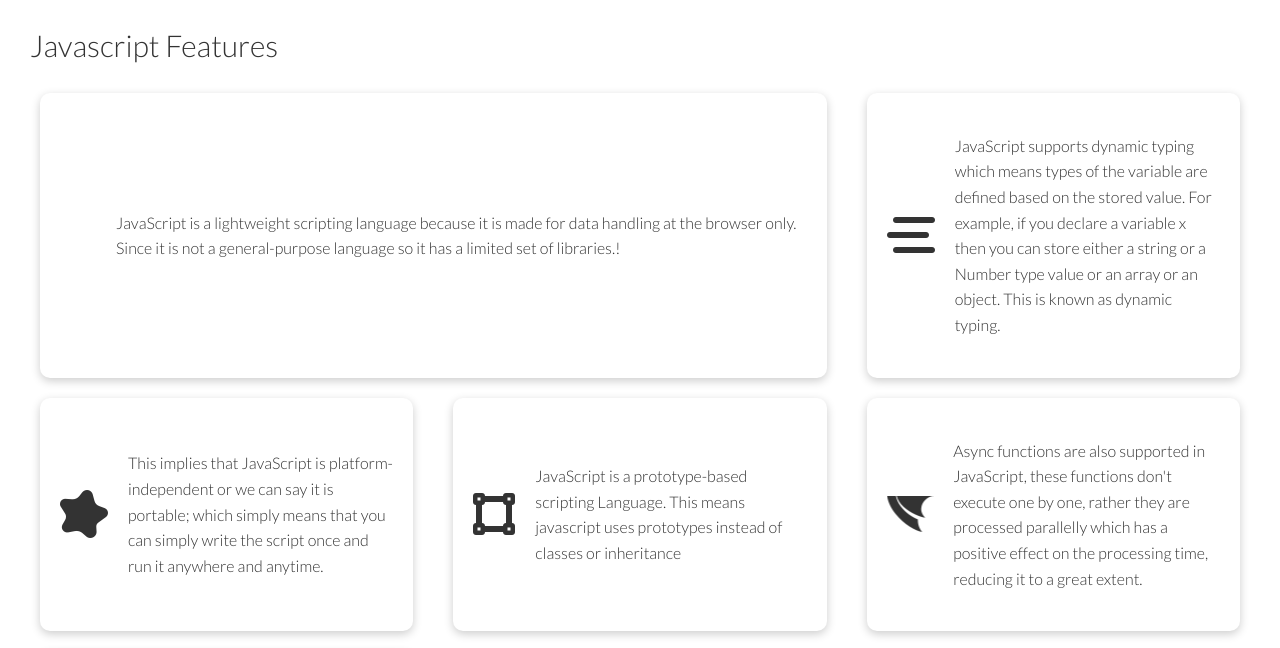
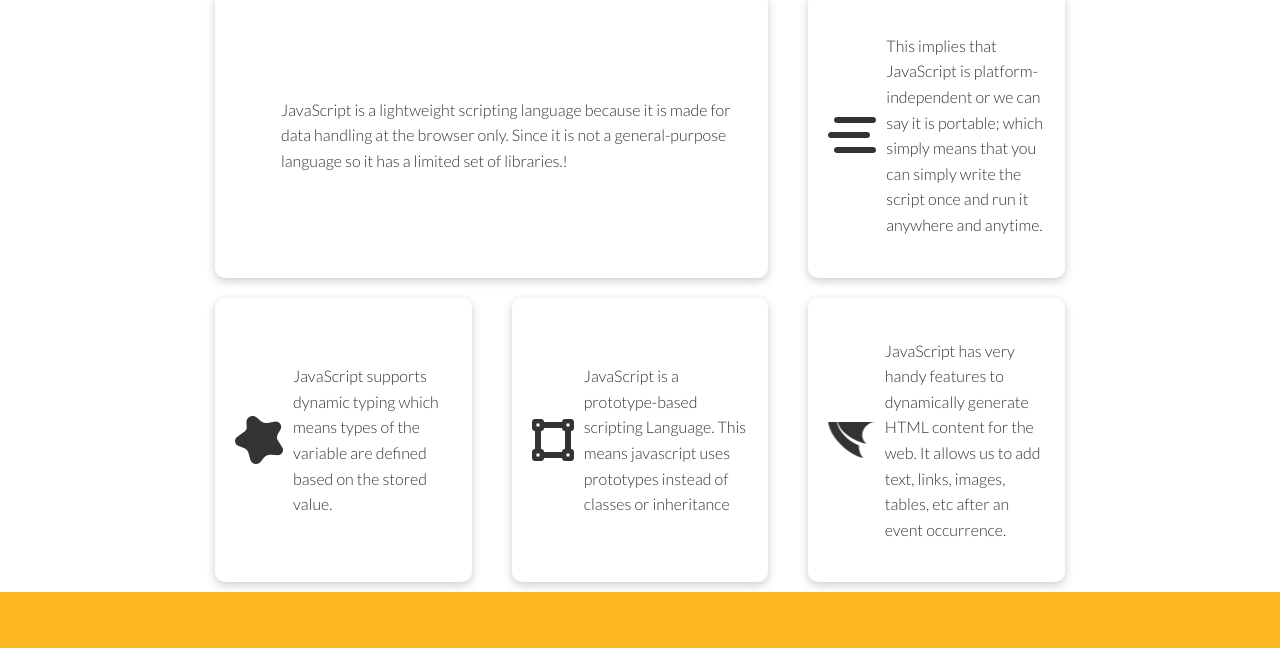
Before and after one commit to lab-brussels-1/loruki-group-3, a website: page features.html in a window 1280 px wide. Shown: the part 786-1434 px from the top of the page. Drawn offline with Linux system fonts and the light colour scheme.

Commit message:
modified the feature-main content and alignment

```diff
--- a/features.html
+++ b/features.html
@@ -76,18 +76,16 @@
         <div class="card flex">
           <i class="fas fa-stream fa-spin fa-3x"></i>
           <p>
-            JavaScript supports dynamic typing which means types of the variable
-            are defined based on the stored value. For example, if you declare a
-            variable x then you can store either a string or a Number type value
-            or an array or an object. This is known as dynamic typing.
+            This implies that JavaScript is platform-independent or we can say
+            it is portable; which simply means that you can simply write the
+            script once and run it anywhere and anytime.
           </p>
         </div>
         <div class="card flex">
-          <i class="fas fa-splotch fa-3x"></i><br />
+          <i class="fas fa-splotch fa-spin fa-3x"></i><br />
           <p>
-            This implies that JavaScript is platform-independent or we can say
-            it is portable; which simply means that you can simply write the
-            script once and run it anywhere and anytime.
+            JavaScript supports dynamic typing which means types of the variable
+            are defined based on the stored value.
           </p>
         </div>
         <div class="card flex">
@@ -100,20 +98,9 @@
         <div class="card flex">
           <i class="fab fa-servicestack fa-spin fa-3x"></i>
           <p>
-            Async functions are also supported in JavaScript, these functions
-            don't execute one by one, rather they are processed parallelly which
-            has a positive effect on the processing time, reducing it to a great
-            extent.
-          </p>
-        </div>
-        <div class="card flex">
-          <i class="fas fa-mouse fa-3x"></i><br />
-          <p>
-            JavaScript being a client-side language provides many features that
-            help developers to divide processing between browser and server
-            hence reducing the load on servers by having basic processing,
-            validations, temporary data saving using cookies, etc on the browser
-            itself.
+            JavaScript has very handy features to dynamically generate HTML
+            content for the web. It allows us to add text, links, images,
+            tables, etc after an event occurrence.
           </p>
         </div>
       </div>
--- a/styles/something.css
+++ b/styles/something.css
@@ -297,6 +297,38 @@ h2 {
   justify-self: flex-end;
 }
 
+.features__main {
+  padding: 10px 0;
+  margin: 185px;
+  max-width: 1500px;
+  position: relative;
+  height: 550px;
+  top: 10px;
+  margin-top: -80px;
+}
+
+.features__main h1 {
+  padding: 10px 0;
+  font-style: bold;
+}
+
+.features__main .card > i {
+  margin-right: 10px;
+}
+
+.features__main .grid {
+  grid-template-columns: repeat(3, 1fr);
+  padding: 20px;
+}
+
+.features__main .grid > *:first-child {
+  grid-column: 1 / span 3;
+}
+
+.features__main .grid > *:nth-child(2) {
+  grid-column: 1 / span 2;
+}
+
 /* utilities */
 .container {
   max-width: 1100px;
@@ -430,24 +462,3 @@ h2 {
 .fa-twitter:hover {
   color: #1c9cea;
 }
-
-.features__main {
-  padding: 50px 0;
-}
-
-.features__main .card > i {
-  margin-right: 20px;
-}
-
-.features__main .grid {
-  grid-template-columns: repeat(3, 1fr);
-  padding: 30px;
-}
-
-.features__main .grid > *:first-child {
-  grid-column: 1 / span 3;
-}
-
-.features__main .grid > *:nth-child(2) {
-  grid-column: 1 / span 2;
-}
```
